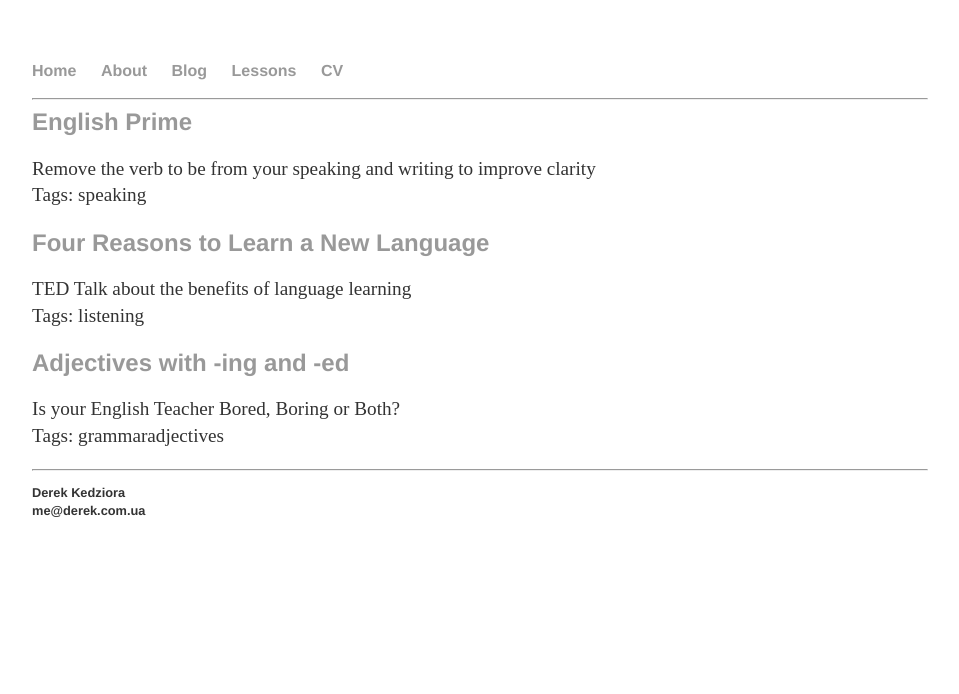
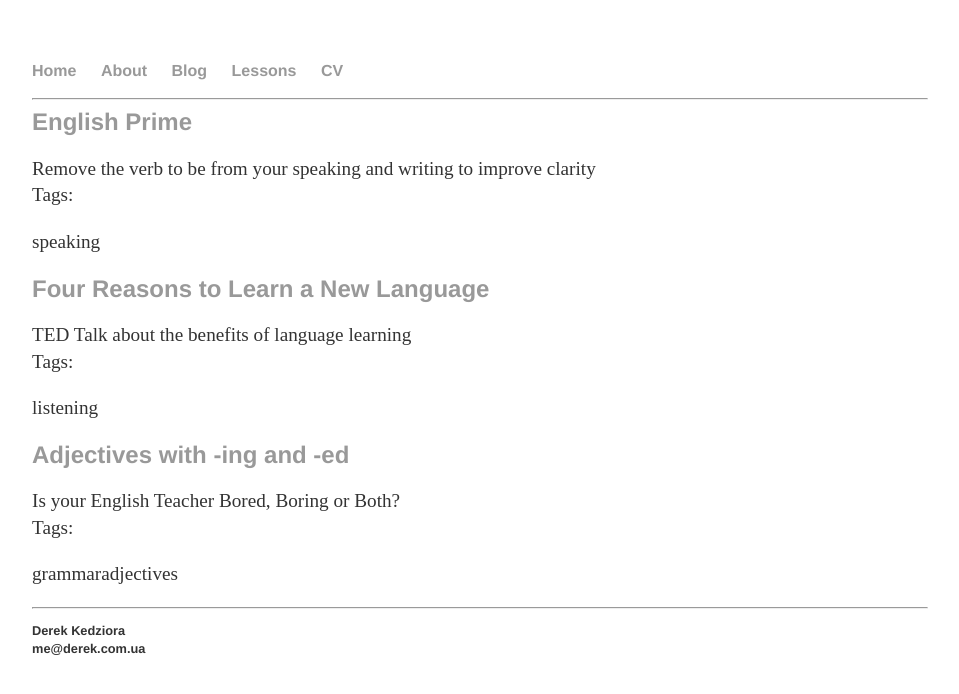
Before and after one commit to ZeroDeth/derekkedziora.github.io, a Jekyll site: the page built from lessons.html, in a window 1280 px wide. Shown: the top 694 px of the page, without its empty margins (160-1119 px from the left). Built offline with Jekyll 4.4.1, drawn with Linux system fonts in a browser that asks for light colours.

Commit message:
tags changed

```diff
--- a/lessons.html
+++ b/lessons.html
@@ -5,7 +5,7 @@ layout: default
 {% for post in site.categories.lesson %}
     <h4><a href="{{ post.url }}" title="{{ post.title }}">{{ post.title }}</a></li></h4>
     <p>{{post.description}}<br>
-    Tags: {{post.tags}}    </p>
+    Tags: <p>{{post.tags}}</p>    </p>
   {% endfor %}
 
 <footer></footer>
```
